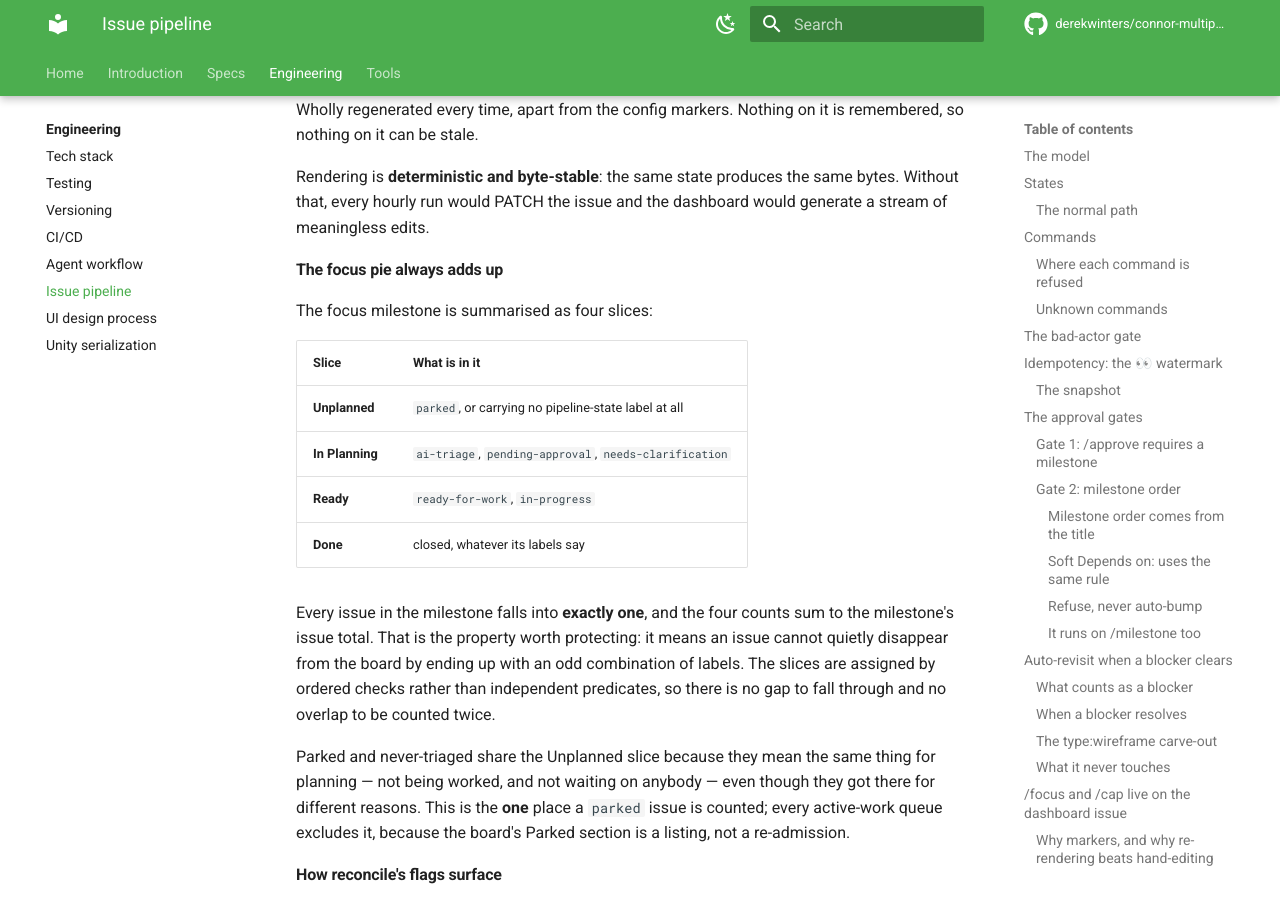
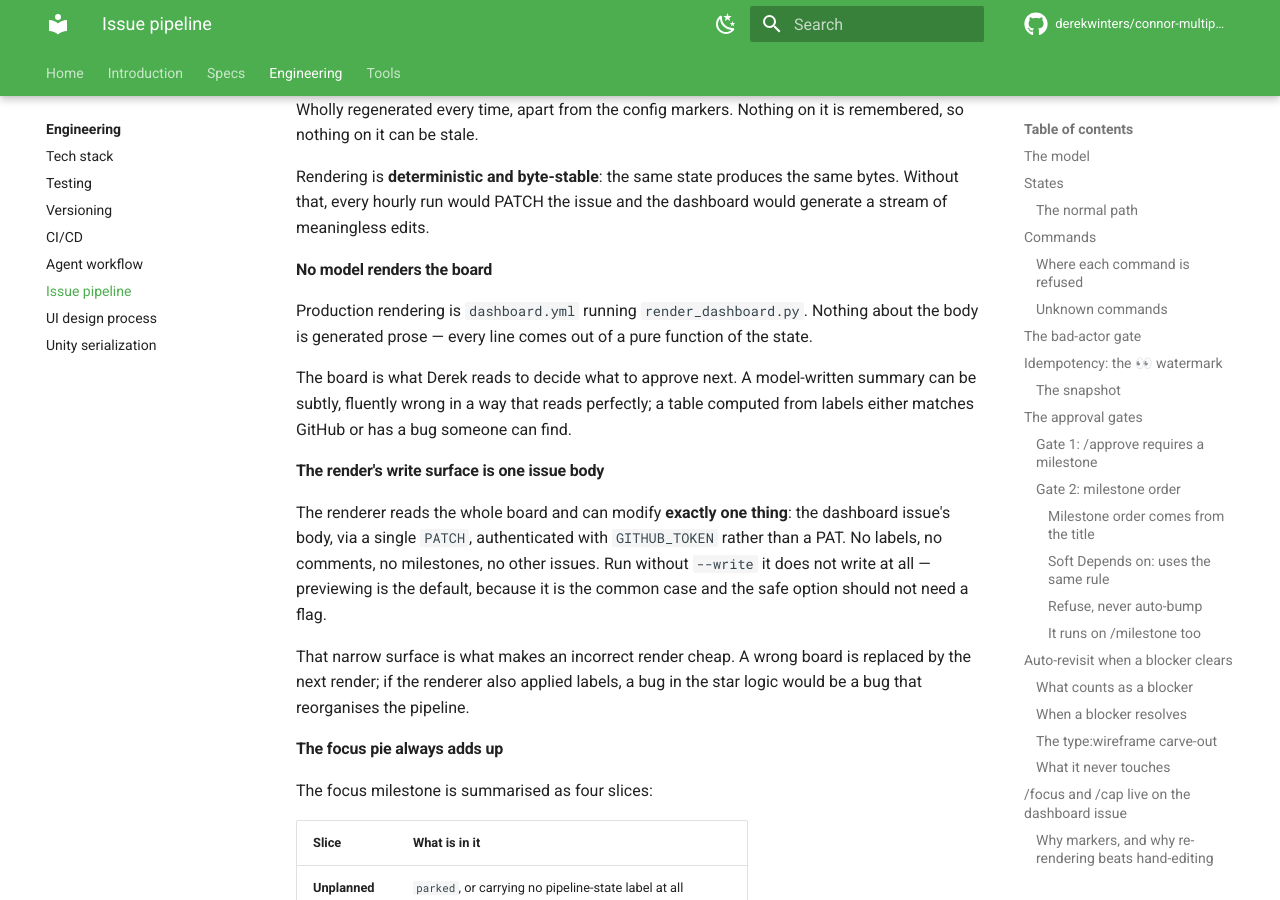
Before and after one commit to derekwinters/connor-multiplying-frogs, an MkDocs documentation site: the page built from docs/engineering/issue-pipeline.md, in a window 1280 px wide and 900 px high, scrolled down 21377 px. Built offline with MkDocs 1.6.1 and Material for MkDocs 9.7.7, drawn with Linux system fonts in a browser that asks for light colours; comment, search, counter and statistics services are not loaded; the version menu is left out.

Commit message:
docs(pipeline): add the pipeline-dashboard SKILL.md (#154)
Documents that production rendering is a workflow with no model in the loop —
the board is what Derek reads to decide what to approve, and a model-written
summary can be subtly wrong in a way that reads perfectly.

Covers previewing without writing (the default, because the safe option should
not need a flag), what `--write` authenticates with and the single endpoint it
PATCHes, and the read-only posture: the renderer reads the whole board and can
modify exactly one issue body. That narrow surface is what makes a bad render
cheap — a wrong page is replaced by the next render, whereas a renderer that
applied labels would reorganise the pipeline when its star logic broke.

Closes #72

Co-authored-by: Claude <noreply@anthropic.com>

```diff
--- a/docs/engineering/issue-pipeline.md
+++ b/docs/engineering/issue-pipeline.md
@@ -893,6 +893,28 @@ Rendering is **deterministic and byte-stable**: the same state produces the
 same bytes. Without that, every hourly run would PATCH the issue and the
 dashboard would generate a stream of meaningless edits.
 
+#### No model renders the board
+
+Production rendering is `dashboard.yml` running `render_dashboard.py`. Nothing
+about the body is generated prose — every line comes out of a pure function of
+the state.
+
+The board is what Derek reads to decide what to approve next. A model-written
+summary can be subtly, fluently wrong in a way that reads perfectly; a table
+computed from labels either matches GitHub or has a bug someone can find.
+
+#### The render's write surface is one issue body
+
+The renderer reads the whole board and can modify **exactly one thing**: the
+dashboard issue's body, via a single `PATCH`, authenticated with `GITHUB_TOKEN`
+rather than a PAT. No labels, no comments, no milestones, no other issues. Run
+without `--write` it does not write at all — previewing is the default, because
+it is the common case and the safe option should not need a flag.
+
+That narrow surface is what makes an incorrect render cheap. A wrong board is
+replaced by the next render; if the renderer also applied labels, a bug in the
+star logic would be a bug that reorganises the pipeline.
+
 #### The focus pie always adds up
 
 The focus milestone is summarised as four slices:
```
Also changed, not shown: .claude/skills/pipeline-dashboard/SKILL.md (added, +111 -0 lines).
